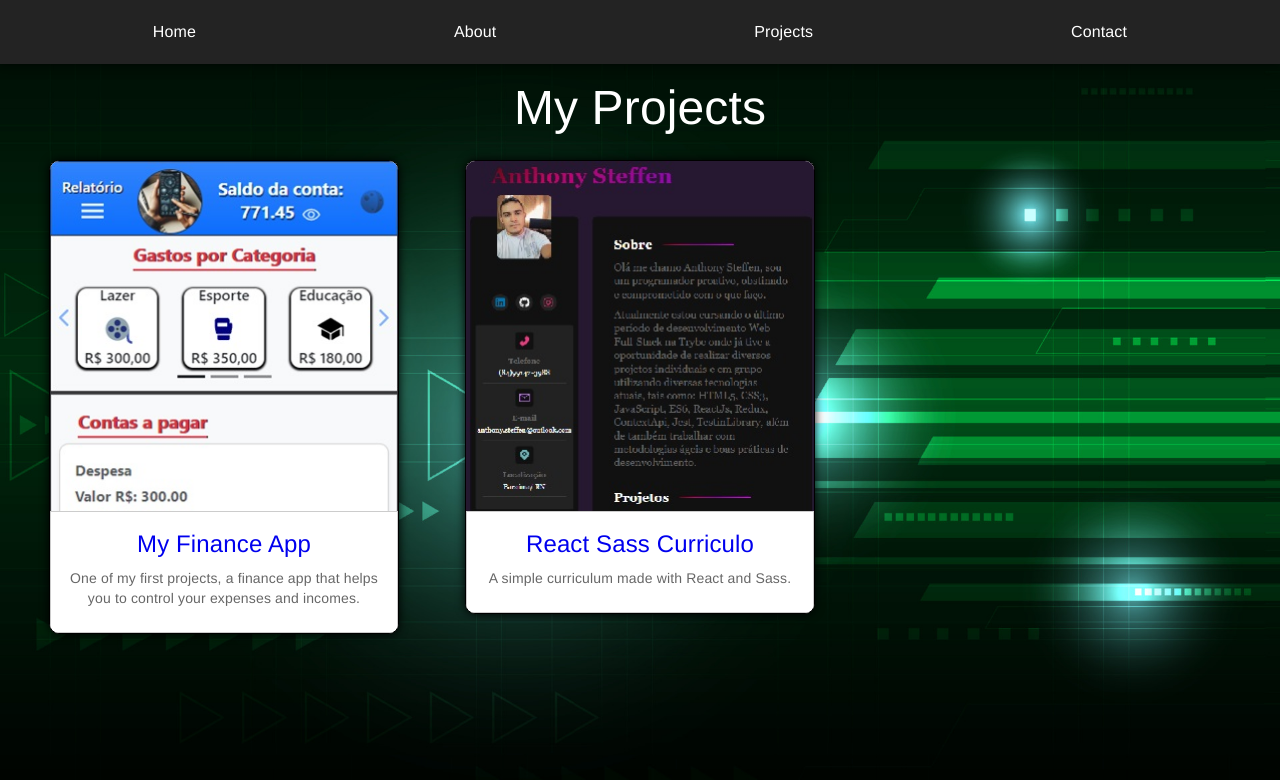
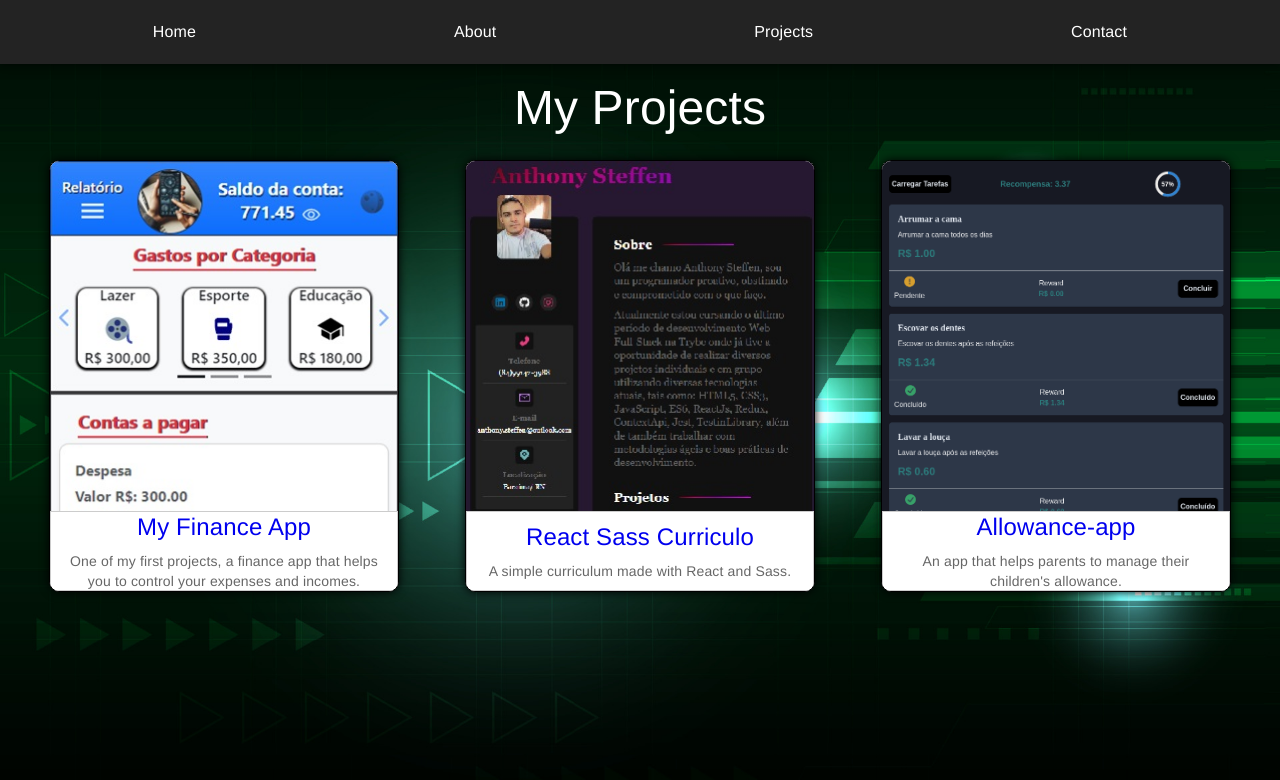
Before and after one commit to anthony-steffen/my-portfolio, a React (Vite) app: page /projects in a window 1280 px wide. Shown: the top 780 px of the page. Built offline with nearby package versions, Linux system fonts and the light colour scheme.

Commit message:
🗃️ raw: adding new project

```diff
--- a/src/data/projectsData.ts
+++ b/src/data/projectsData.ts
@@ -1,5 +1,6 @@
 import FinanceApp from "../assets/hf.jpg";
 import ReactSass from "../assets/React-sass.jpg";
+import allowance from "../assets/allowance.png";
 export interface Project {
   title: string;
   description: string;
@@ -21,5 +22,10 @@ export const projectsData: Project[] = [
     imageUrl: ReactSass,
     url: "https://anthony-steffen.github.io/react-sass-curriculo/",
   },
-
+  {
+    title: "Allowance-app",
+    description: "An app that helps parents to manage their children's allowance.",
+    imageUrl: allowance,
+    url: "https://allowance-app-phi.vercel.app/"
+  },
 ];
--- a/src/pages/Home/sections/Projects/Projects.tsx
+++ b/src/pages/Home/sections/Projects/Projects.tsx
@@ -21,7 +21,15 @@ const ProjectCard: React.FC<ProjectCardProps> = ({ title, description, imageUrl,
         image={imageUrl}
         alt={title}
       />
-      <CardContent style={{ textAlign: 'center', border: '1px solid #CCCCCC'}}>
+      <CardContent style={{
+        display: 'flex',
+        flexDirection: 'column',
+        justifyContent: 'center',
+        textAlign: 'center',
+        border: '1px solid #CCCCCC',
+        height: '10vh',
+        padding: '0.5rem',
+      }}>
         <Link to={url} style={{ textDecoration: 'none'}} target="_blank">
         <Typography gutterBottom variant="h5" component="div">
           {title}
```
Also changed, not shown: src/assets/allowance.png (added).
